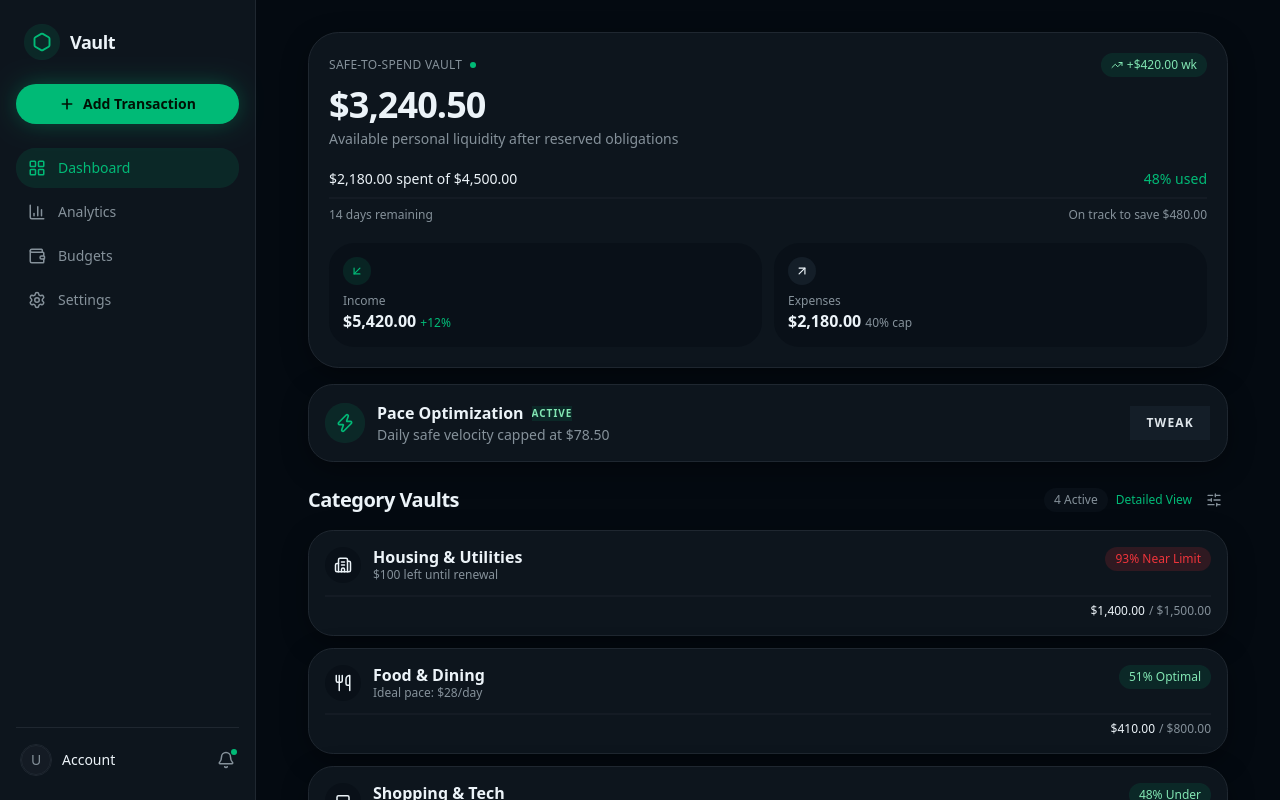
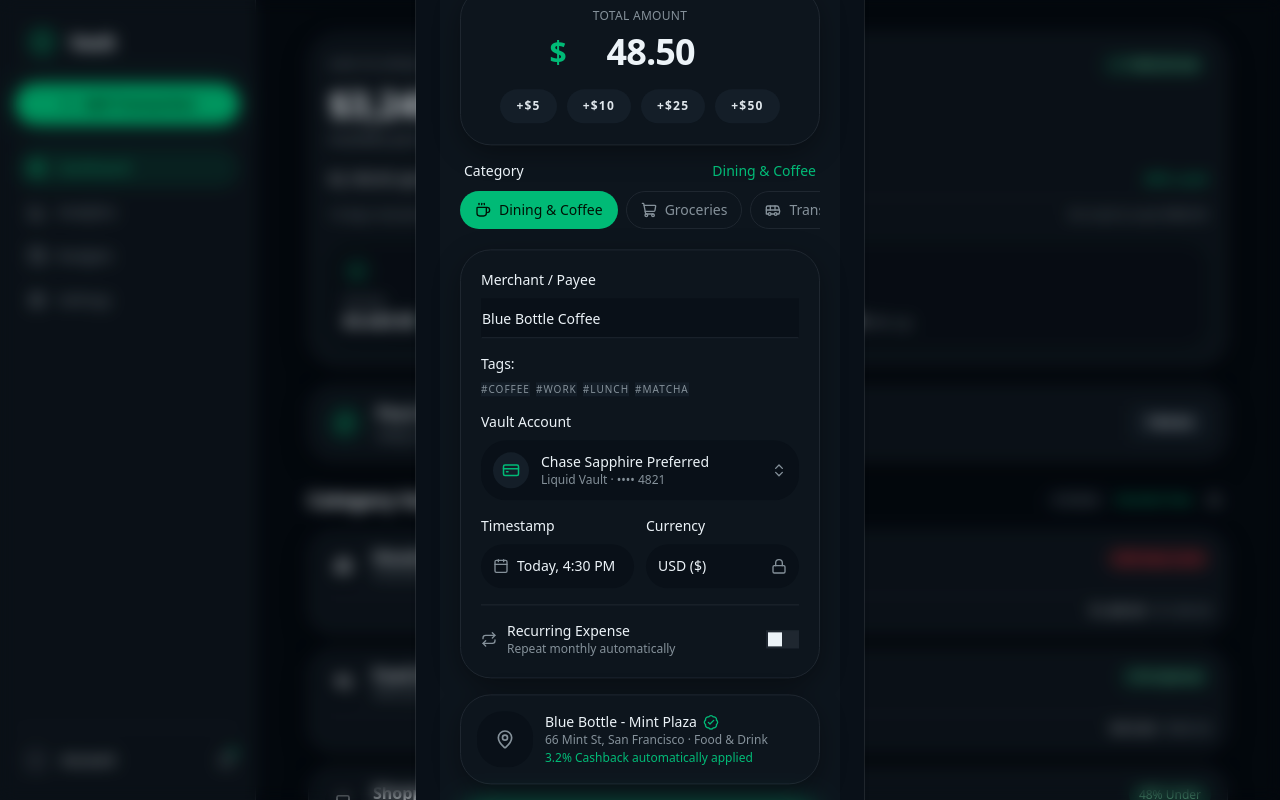
Before and after one commit to davebmerino/budget_app_frontend, a React (Vite) app: page /dashboard in a window 1280 px wide. Both pictures are taken after a click on the button "Add Transaction". Shown: the top 800 px of the page. Built offline with nearby package versions, Linux system fonts and the light colour scheme.

Commit message:
Add task button on sidebar

```diff
--- a/src/components/layout/DesktopSidebar.jsx
+++ b/src/components/layout/DesktopSidebar.jsx
@@ -8,11 +8,15 @@ import {
   Bell,
   Import,
 } from "lucide-react";
+
 import { Avatar, AvatarImage, AvatarFallback } from "@/components/ui/avatar";
+import { Dialog, DialogContent, DialogTrigger } from "@/components/ui/dialog";
 import { cn } from "@/utils/cn";
 import { NavLink } from "react-router-dom";
 import { primaryNavItems } from "@/primaryNavItems";
 import { paths } from "@/paths";
+import { AddTransactionForm } from "@/features/transactions/components/AddTransactionForm";
+import { useState } from "react";
 
 function SidebarLink({ to, Icon, label, end = false }) {
   return (
@@ -49,6 +53,7 @@ export function DesktopSidebar({
   onBellClick,
   onAvatarClick,
 }) {
+  const [open, setOpen] = useState(false);
   return (
     <aside className="sticky top-0 hidden h-screen w-64 shrink-0 flex-col border-r border-border bg-card px-4 py-6 md:flex">
       <div className="flex items-center gap-2.5 px-2">
@@ -58,14 +63,24 @@ export function DesktopSidebar({
         <span className="text-lg font-semibold tracking-tight">Vault</span>
       </div>
 
+      {/* Add Transaction Button */}
+      <Dialog open={open} onOpenChange={setOpen}>
+        <DialogTrigger
+          render={
             <button
               type="button"
-        onClick={onAdd}
               className="mt-6 flex items-center justify-center gap-2 rounded-2xl bg-primary py-2.5 text-sm font-semibold text-primary-foreground shadow-emerald-glow transition-transform hover:bg-primary/90 active:scale-[0.98]"
             >
               <Plus className="size-4" strokeWidth={2.5} />
               Add Transaction
             </button>
+          }
+        ></DialogTrigger>
+
+        <DialogContent>
+          <AddTransactionForm />
+        </DialogContent>
+      </Dialog>
 
       {/* Navigation */}
       <nav className="mt-6 flex flex-col gap-1">
--- /dev/null
+++ b/src/components/ui/dialog.jsx
@@ -0,0 +1,168 @@
+import * as React from "react"
+import { Dialog as DialogPrimitive } from "@base-ui/react/dialog"
+import { cn } from "cn"
+
+import { Button } from "@/components/ui/button"
+import { XIcon } from "lucide-react"
+
+function Dialog({
+  ...props
+}) {
+  return <DialogPrimitive.Root data-slot="dialog" {...props} />
+}
+
+function DialogTrigger({
+  ...props
+}) {
+  return <DialogPrimitive.Trigger data-slot="dialog-trigger" {...props} />
+}
+
+function DialogPortal({
+  ...props
+}) {
+  return <DialogPrimitive.Portal data-slot="dialog-portal" {...props} />
+}
+
+function DialogClose({
+  ...props
+}) {
+  return <DialogPrimitive.Close data-slot="dialog-close" {...props} />
+}
+
+function DialogOverlay({
+  className,
+  ...props
+}) {
+  return (
+    <DialogPrimitive.Backdrop
+      data-slot="dialog-overlay"
+      className={cn(
+        "fixed inset-0 isolate z-50 bg-black/20 duration-100 supports-backdrop-filter:backdrop-blur-sm data-open:animate-in data-open:fade-in-0 data-closed:animate-out data-closed:fade-out-0",
+        className
+      )}
+      {...props}
+    />
+  )
+}
+
+function DialogContent({
+  className,
+  children,
+  showCloseButton = true,
+  ...props
+}) {
+  return (
+    <DialogPortal>
+      <DialogOverlay />
+      <DialogPrimitive.Popup
+        data-slot="dialog-content"
+        className={cn(
+          "fixed top-1/2 left-1/2 z-50 grid w-full max-w-[calc(100%-2rem)] -translate-x-1/2 -translate-y-1/2 gap-6 rounded-none bg-popover p-6 text-sm text-popover-foreground shadow-md ring-1 ring-foreground/10 duration-100 outline-none sm:max-w-md data-open:animate-in data-open:fade-in-0 data-open:zoom-in-95 data-closed:animate-out data-closed:fade-out-0 data-closed:zoom-out-95",
+          className
+        )}
+        {...props}
+      >
+        {children}
+        {showCloseButton && (
+          <DialogPrimitive.Close
+            data-slot="dialog-close"
+            render={
+              <Button
+                variant="ghost"
+                className="absolute top-5 right-5 bg-secondary"
+                size="icon-sm"
+              />
+            }
+          >
+            <XIcon
+            />
+            <span className="sr-only">Close</span>
+          </DialogPrimitive.Close>
+        )}
+      </DialogPrimitive.Popup>
+    </DialogPortal>
+  )
+}
+
+function DialogHeader({
+  className,
+  ...props
+}) {
+  return (
+    <div
+      data-slot="dialog-header"
+      className={cn("flex flex-col gap-2", className)}
+      {...props}
+    />
+  )
+}
+
+function DialogFooter({
+  className,
+  showCloseButton = false,
+  children,
+  ...props
+}) {
+  return (
+    <div
+      data-slot="dialog-footer"
+      className={cn(
+        "flex flex-col-reverse gap-2 sm:flex-row sm:justify-end",
+        className
+      )}
+      {...props}
+    >
+      {children}
+      {showCloseButton && (
+        <DialogPrimitive.Close render={<Button variant="outline" />}>
+          Close
+        </DialogPrimitive.Close>
+      )}
+    </div>
+  )
+}
+
+function DialogTitle({
+  className,
+  ...props
+}) {
+  return (
+    <DialogPrimitive.Title
+      data-slot="dialog-title"
+      className={cn(
+        "font-heading text-lg leading-none font-semibold tracking-wider uppercase",
+        className
+      )}
+      {...props}
+    />
+  )
+}
+
+function DialogDescription({
+  className,
+  ...props
+}) {
+  return (
+    <DialogPrimitive.Description
+      data-slot="dialog-description"
+      className={cn(
+        "mt-0.5 text-sm leading-relaxed text-muted-foreground *:[a]:underline *:[a]:underline-offset-3 *:[a]:hover:text-foreground",
+        className
+      )}
+      {...props}
+    />
+  )
+}
+
+export {
+  Dialog,
+  DialogClose,
+  DialogContent,
+  DialogDescription,
+  DialogFooter,
+  DialogHeader,
+  DialogOverlay,
+  DialogPortal,
+  DialogTitle,
+  DialogTrigger,
+}
--- a/src/features/transactions/components/AddTransactionForm.jsx
+++ b/src/features/transactions/components/AddTransactionForm.jsx
@@ -15,7 +15,11 @@ const CATEGORIES = [
   { id: "transport", name: "Transport", icon: Bus },
 ];
 
-const DEFAULT_ACCOUNT = { name: "Chase Sapphire Preferred", vaultLabel: "Liquid Vault", last4: "4821" };
+const DEFAULT_ACCOUNT = {
+  name: "Chase Sapphire Preferred",
+  vaultLabel: "Liquid Vault",
+  last4: "4821",
+};
 
 export function AddTransactionForm({ onSave }) {
   const [type, setType] = useState("Expense");
@@ -37,10 +41,17 @@ export function AddTransactionForm({ onSave }) {
   };
 
   return (
-    <form onSubmit={handleSubmit} className="flex flex-col gap-4 px-5 pb-8">
+    <form
+      onSubmit={handleSubmit}
+      className="flex flex-col gap-4 px-5 pb-8  rounded-3xl bg-card"
+    >
       <TransactionTypeTabs value={type} onChange={setType} />
       <AmountInput value={amount} onChange={setAmount} />
-      <CategoryPills categories={CATEGORIES} value={categoryId} onChange={setCategoryId} />
+      <CategoryPills
+        categories={CATEGORIES}
+        value={categoryId}
+        onChange={setCategoryId}
+      />
       <TransactionDetailsFields
         merchant={merchant}
         onMerchantChange={setMerchant}
```
Lines whose indentation alone changed are shown as unchanged.
